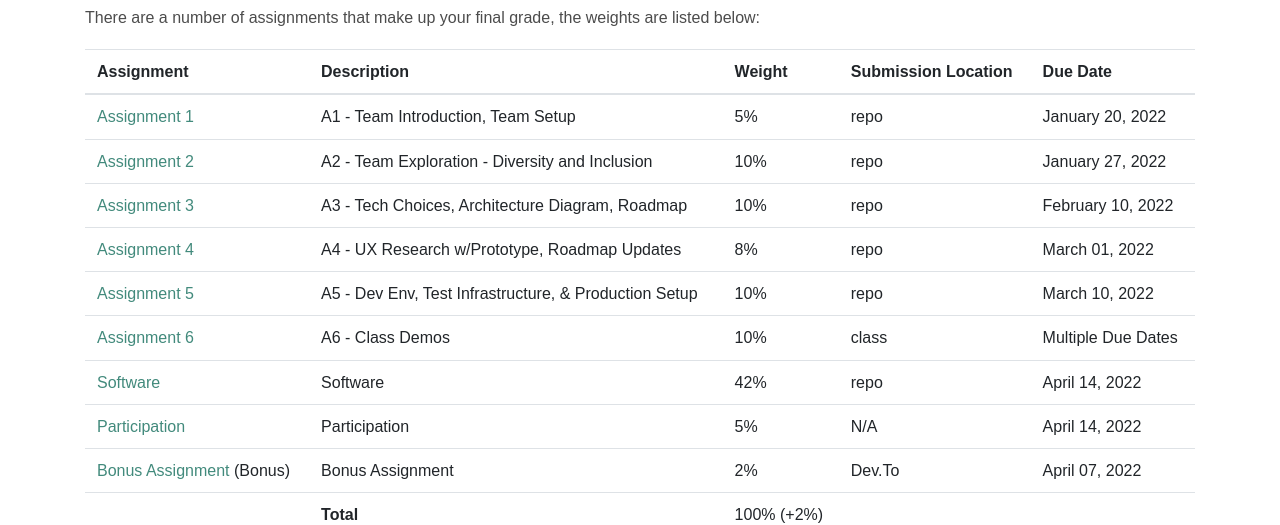
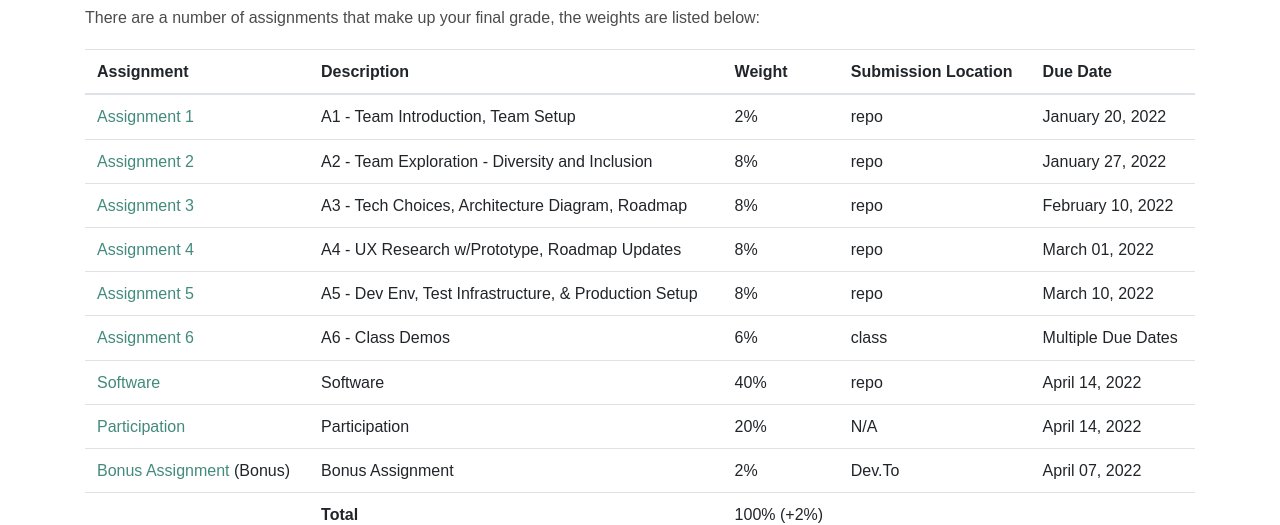
Before and after one commit to dcsil/CSC491, a Jekyll site: the page built from assignments/README.md, in a window 1280 px wide and 900 px high. Shown: the part 190-715 px from the top of the window. Built offline with Jekyll 4.4.1, drawn with Linux system fonts in a browser that asks for light colours; our own code applies the rules of GitHub Pages for plain Markdown files.

Commit message:
Update assignment distribution

```diff
--- a/assignments/README.md
+++ b/assignments/README.md
@@ -8,14 +8,14 @@ There are a number of assignments that make up your final grade, the weights are
 
 | Assignment | Description | Weight | Submission Location | Due Date |
 | --- | --- | --- | --- | --- |
-| [Assignment 1](../assignments/a1.md)  | A1 - Team Introduction, Team Setup | 5% | repo | January 20, 2022 |
-| [Assignment 2](../assignments/a2.md)  | A2 - Team Exploration - Diversity and Inclusion | 10% | repo | January 27, 2022 |
-| [Assignment 3](../assignments/a3.md)  | A3 - Tech Choices, Architecture Diagram, Roadmap | 10% | repo | February 10, 2022 |
+| [Assignment 1](../assignments/a1.md)  | A1 - Team Introduction, Team Setup | 2% | repo | January 20, 2022 |
+| [Assignment 2](../assignments/a2.md)  | A2 - Team Exploration - Diversity and Inclusion | 8% | repo | January 27, 2022 |
+| [Assignment 3](../assignments/a3.md)  | A3 - Tech Choices, Architecture Diagram, Roadmap | 8% | repo | February 10, 2022 |
 | [Assignment 4](../assignments/a4.md)  | A4 - UX Research w/Prototype, Roadmap Updates | 8% | repo | March 01, 2022 |
-| [Assignment 5](../assignments/a5.md)  | A5 - Dev Env, Test Infrastructure, & Production Setup | 10% | repo | March 10, 2022 |
-| [Assignment 6](../assignments/a6.md)  | A6 - Class Demos | 10% | class | Multiple Due Dates |
-| [Software](../assignments/a7.md)  | Software | 42% | repo | April 14, 2022 |
-| [Participation](../assignments/participation.md)  | Participation | 5% | N/A | April 14, 2022 |
+| [Assignment 5](../assignments/a5.md)  | A5 - Dev Env, Test Infrastructure, & Production Setup | 8% | repo | March 10, 2022 |
+| [Assignment 6](../assignments/a6.md)  | A6 - Class Demos | 6% | class | Multiple Due Dates |
+| [Software](../assignments/a7.md)  | Software | 40% | repo | April 14, 2022 |
+| [Participation](../assignments/participation.md)  | Participation | 20% | N/A | April 14, 2022 |
 | [Bonus Assignment](../assignments/bonus.md) (Bonus) | Bonus Assignment | 2% | Dev.To | April 07, 2022 |
 | | **Total** | 100% (+2%) | | |
 
```
Also changed, not shown: assignments.yml (+8 -8 lines), assignments/participation.md (+2 -2 lines).
